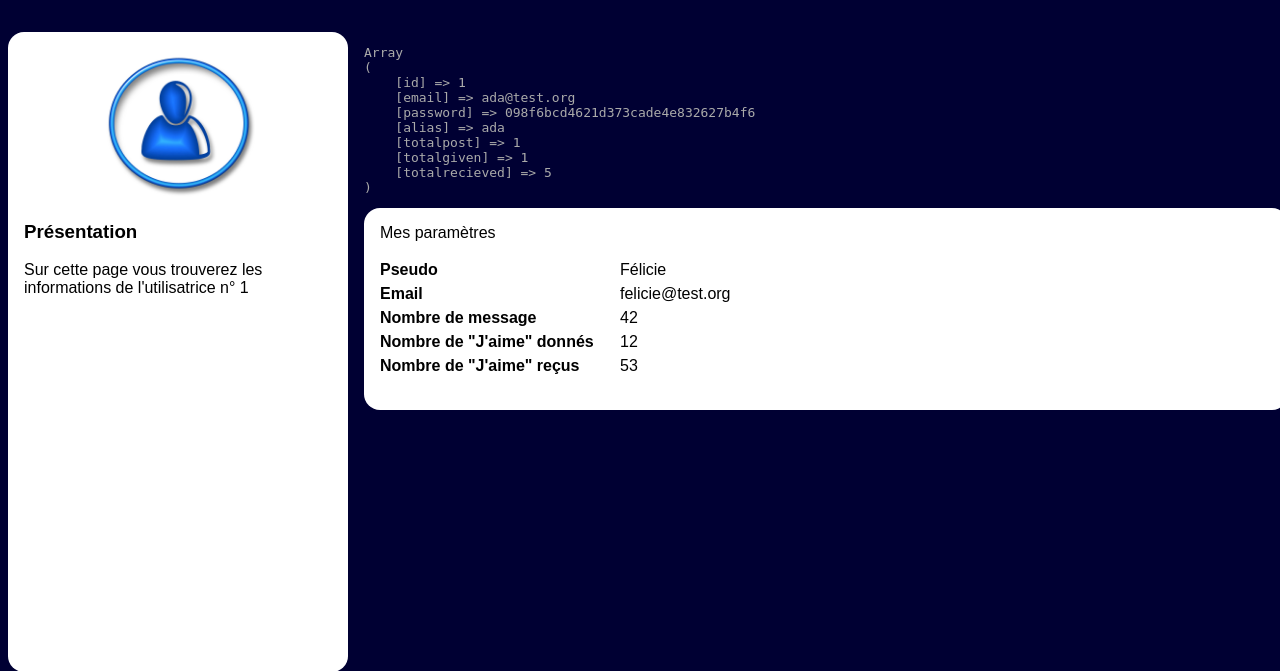
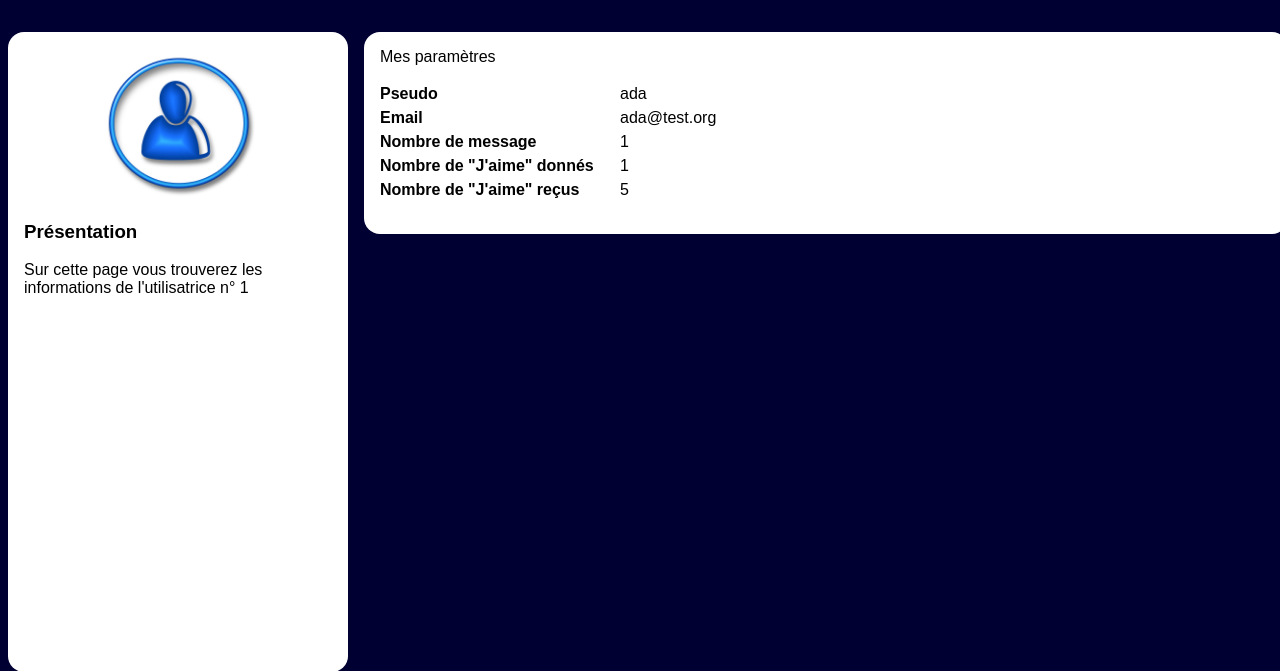
Before and after one commit to adatechschool/projet-collectif-reseau-social-php-charvinnai_socialnetwork, a PHP site: page /settings.php?user_id=1 in a window 1280 px wide. Shown: the part 90-761 px from the top of the page. Run offline with PHP 8.4, Linux system fonts and the light colour scheme; data comes from the database, SQL or seed files in the repository.

Commit message:
modification fichier settings.php

```diff
--- a/settings.php
+++ b/settings.php
@@ -46,7 +46,7 @@
                  * Documentation : https://www.php.net/manual/fr/reserved.variables.get.php
                  * ... mais en résumé c'est une manière de passer des informations à la page en ajoutant des choses dans l'url
                  */
-                $userId = intval($_GET['user_id']);
+                $userId = intval($_GET['user_id']); // 1
 
                 /**
                  * Etape 2: se connecter à la base de donnée
@@ -68,32 +68,33 @@
                     WHERE users.id = '$userId'
                     GROUP BY users.id
                     ";
+
                 $lesInformations = $mysqli->query($laQuestionEnSql);
                 if ( ! $lesInformations)
                 {
                     echo("Échec de la requete : " . $mysqli->error);
                 }
-                $user = $lesInformations->fetch_assoc();
+                $userReaction = $lesInformations->fetch_assoc();
 
                 /**
                  * Etape 4: à vous de jouer
                  */
                 //@todo: afficher le résultat de la ligne ci dessous, remplacer les valeurs ci-après puiseffacer la ligne ci-dessous
-                echo "<pre>" . print_r($user, 1) . "</pre>";
+                /* echo "<pre>" . print_r($userReaction, 1) . "</pre>"; */
                 ?>
                 <article class='parameters'>
                     <h3>Mes paramètres</h3>
                     <dl>
                         <dt>Pseudo</dt>
-                        <dd>Félicie</dd>
+                        <dd><?php echo $userReaction['alias'] ?></dd>
                         <dt>Email</dt>
-                        <dd>felicie@test.org</dd>
+                        <dd><?php echo $userReaction['email'] ?></dd>
                         <dt>Nombre de message</dt>
-                        <dd>42</dd>
+                        <dd><?php echo $userReaction['totalpost'] ?></dd>
                         <dt>Nombre de "J'aime" donnés </dt>
-                        <dd>12</dd>
+                        <dd><?php echo $userReaction['totalgiven'] ?></dd>
                         <dt>Nombre de "J'aime" reçus</dt>
-                        <dd>53</dd>
+                        <dd><?php echo $userReaction['totalrecieved'] ?></dd>
                     </dl>
 
                 </article>
```
